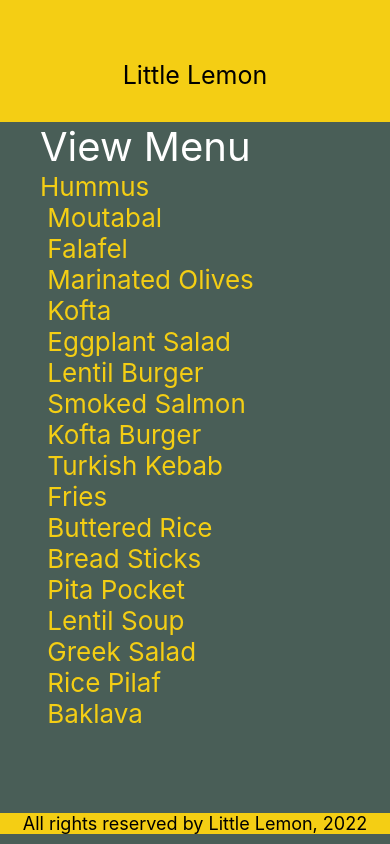
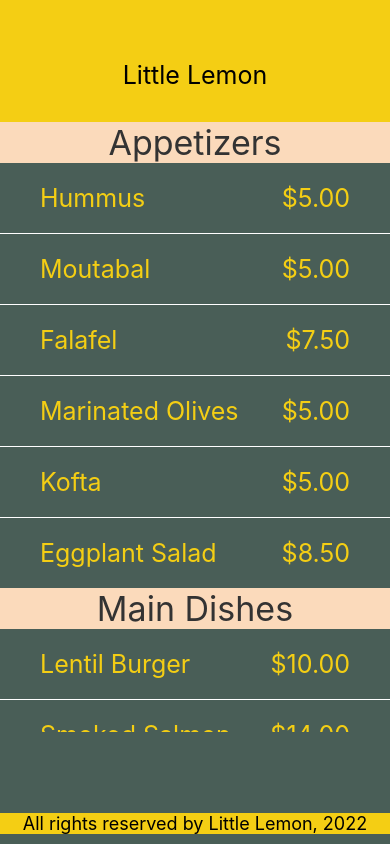
Before and after one commit to me-neeraj135/LittleLemon_app, a React Native app: screen / in a window 390 px wide. Built offline with nearby package versions, Linux system fonts and the light colour scheme.

Commit message:
add SectionList

```diff
--- a/components/MenuItems.js
+++ b/components/MenuItems.js
@@ -1,27 +1,113 @@
 import React from "react";
-import { View, Text, ScrollView, StyleSheet } from "react-native";
+import {
+  View,
+  Text,
+  ScrollView,
+  StyleSheet,
+  FlatList,
+  SectionList,
+} from "react-native";
+
+// const menuItemsToDisplay = [
+//   { name: "Hummus", price: "$5.00", id: "1A" },
+//   { name: "Moutabal", price: "$5.00", id: "2B" },
+//   { name: "Falafel", price: "$7.50", id: "3C" },
+//   { name: "Marinated Olives", price: "$5.00", id: "4D" },
+//   { name: "Kofta", price: "$5.00", id: "5E" },
+//   { name: "Eggplant Salad", price: "$8.50", id: "6F" },
+//   { name: "Lentil Burger", price: "$10.00", id: "7G" },
+//   { name: "Smoked Salmon", price: "$14.00", id: "8H" },
+//   { name: "Kofta Burger", price: "$11.00", id: "9I" },
+//   { name: "Turkish Kebab", price: "$15.50", id: "10J" },
+//   { name: "Fries", price: "$3.00", id: "11K" },
+//   { name: "Buttered Rice", price: "$3.00", id: "12L" },
+//   { name: "Bread Sticks", price: "$3.00", id: "13M" },
+//   { name: "Pita Pocket", price: "$3.00", id: "14N" },
+//   { name: "Lentil Soup", price: "$3.75", id: "15O" },
+//   { name: "Greek Salad", price: "$6.00", id: "16Q" },
+//   { name: "Rice Pilaf", price: "$4.00", id: "17R" },
+//   { name: "Baklava", price: "$3.00", id: "18S" },
+//   { name: "Tartufo", price: "$3.00", id: "19T" },
+//   { name: "Tiramisu", price: "$5.00", id: "20U" },
+//   { name: "Panna Cotta", price: "$5.00", id: "21V" },
+// ];
 
 const menuItemsToDisplay = [
-  "Hummus \n Moutabal \n Falafel \n Marinated Olives \n Kofta \n Eggplant Salad \n Lentil Burger \n Smoked Salmon \n Kofta Burger \n Turkish Kebab \n Fries \n Buttered Rice \n Bread Sticks \n Pita Pocket \n Lentil Soup \n Greek Salad \n Rice Pilaf \n Baklava \n Tartufo \n Tiramisu \n Panna Cotta",
+  {
+    title: "Appetizers",
+    data: [
+      { name: "Hummus", price: "$5.00" },
+      { name: "Moutabal", price: "$5.00" },
+      { name: "Falafel", price: "$7.50" },
+      { name: "Marinated Olives", price: "$5.00" },
+      { name: "Kofta", price: "$5.00" },
+      { name: "Eggplant Salad", price: "$8.50" },
+    ],
+  },
+  {
+    title: "Main Dishes",
+    data: [
+      { name: "Lentil Burger", price: "$10.00" },
+      { name: "Smoked Salmon", price: "$14.00" },
+      { name: "Kofta Burger", price: "$11.00" },
+      { name: "Turkish Kebab", price: "$15.50" },
+    ],
+  },
+  {
+    title: "Sides",
+    data: [
+      { name: "Fries", price: "$3.00", id: "11K" },
+      { name: "Buttered Rice", price: "$3.00" },
+      { name: "Bread Sticks", price: "$3.00" },
+      { name: "Pita Pocket", price: "$3.00" },
+      { name: "Lentil Soup", price: "$3.75" },
+      { name: "Greek Salad", price: "$6.00" },
+      { name: "Rice Pilaf", price: "$4.00" },
+    ],
+  },
+  {
+    title: "Desserts",
+    data: [
+      { name: "Baklava", price: "$3.00" },
+      { name: "Tartufo", price: "$3.00" },
+      { name: "Tiramisu", price: "$5.00" },
+      { name: "Panna Cotta", price: "$5.00" },
+    ],
+  },
 ];
 
+// const Header = () => <Text style={styles.headerText}>View Menu</Text>;
+const Separator = () => <View style={styles.Separator} />;
+const Footer = () => (
+  <Text style={styles.footerText}>
+    {" "}
+    All Rights Reserved by Little Lemon 2022
+  </Text>
+);
+
+const renderSectionHeader = ({ section: { title } }) => (
+  <Text style={styles.sectionHeader}>{title}</Text>
+);
+const Item = ({ name, price }) => (
+  <View style={styles.innerContainer}>
+    <Text style={styles.itemText}>{name}</Text>
+    <Text style={styles.itemText}>{price}</Text>
+  </View>
+);
+
 function MenuItems() {
+  const renderItem = ({ item }) => <Item name={item.name} price={item.price} />;
   return (
     <View style={styles.container}>
-      <ScrollView indicatorStyle={"white"} style={styles.scrollContainer}>
-        <Text style={styles.viewMenu}>View Menu</Text>
-        <Text style={styles.menuItems}>{menuItemsToDisplay[0]}</Text>
-        <Text style={styles.discirptionHeading}>Description...</Text>
-        <Text style={styles.discriptions}>
-          Lorem ipsum dolor sit amet, consectetur adipisicing elit. Minima odio
-          consectetur aperiam dolores eveniet ullam deleniti iure, beatae quae
-          reiciendis quos alias suscipit dolor, voluptates dolore totam? Quis,
-          voluptate temporibus? Lorem ipsum dolor sit amet consectetur
-          adipisicing elit. Quas nulla similique mollitia laudantium nemo odio.
-          Perspiciatis modi assumenda vero debitis enim, eaque laudantium ex
-          unde officia maiores, ducimus suscipit distinctio.
-        </Text>
-      </ScrollView>
+      <SectionList
+        keyExtractor={(item, index) => item + index}
+        sections={menuItemsToDisplay}
+        renderItem={renderItem}
+        renderSectionHeader={renderSectionHeader}
+        ItemSeparatorComponent={Separator}
+        ListFooterComponent={Footer}
+        // ListHeaderComponent={Header}
+      ></SectionList>
     </View>
   );
 }
@@ -32,9 +118,38 @@
   container: {
     flex: 0.75,
   },
-  scrollContainer: { paddingHorizontal: 40 },
-  viewMenu: { color: "white", fontSize: 40, flexWrap: "wrap" },
-  menuItems: { color: "#F4CE14", fontSize: 26 },
-  discirptionHeading: { color: "white", fontSize: 40, flexWrap: "wrap" },
-  discriptions: { color: "white", fontSize: 20 },
+  innerContainer: {
+    paddingHorizontal: 40,
+    paddingVertical: 20,
+    // backgroundColor: "black",
+    flexDirection: "row",
+    justifyContent: "space-between",
+  },
+  headerText: {
+    color: "white",
+    fontSize: 40,
+    flexWrap: "wrap",
+    textAlign: "center",
+  },
+  sectionHeader: {
+    backgroundColor: "#fbdabb",
+    color: "#333333",
+    fontSize: 34,
+    flexWrap: "wrap",
+    textAlign: "center",
+  },
+  itemText: {
+    color: "#F4CE14",
+    fontSize: 25,
+  },
+  Separator: {
+    borderBottomWidth: 1,
+    borderColor: "white",
+  },
+  footerText: {
+    color: "#EDEFEE",
+    fontSize: 20,
+    flexWrap: "wrap",
+    textAlign: "center",
+  },
 });
```
